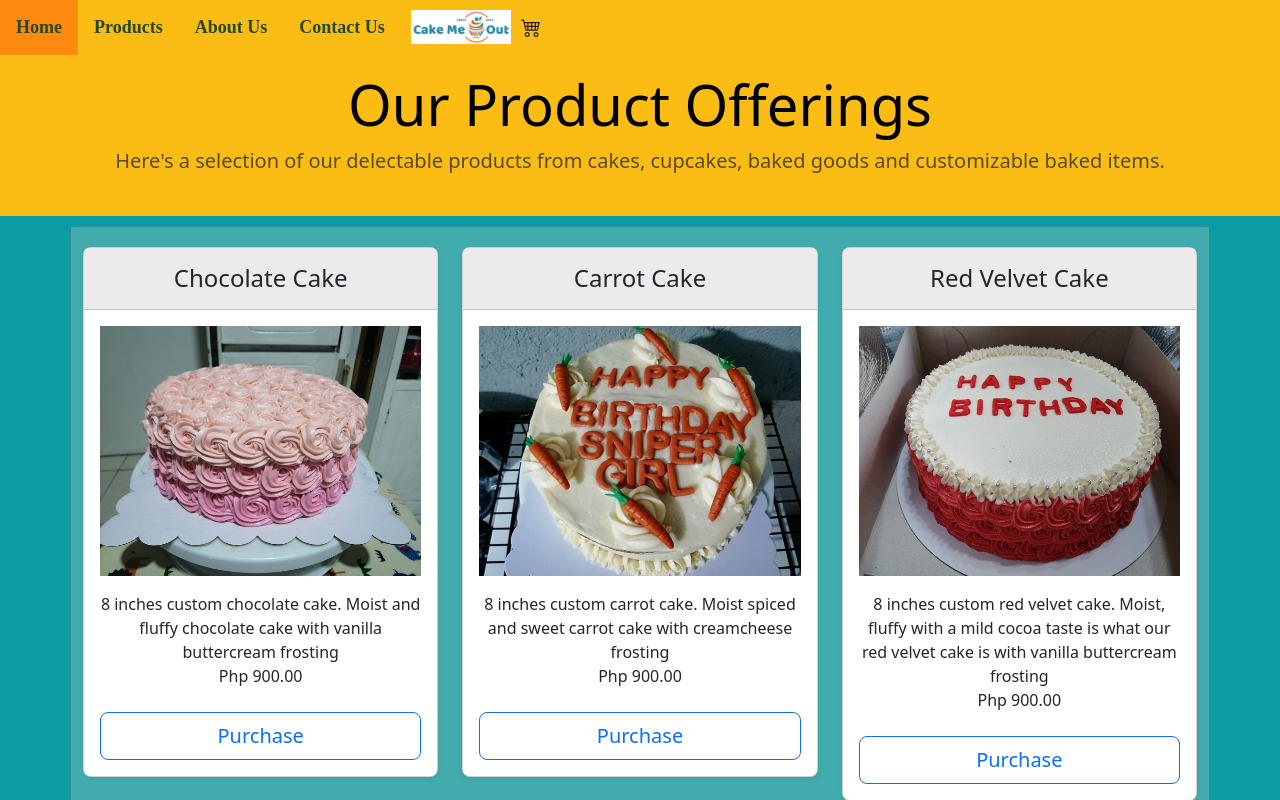
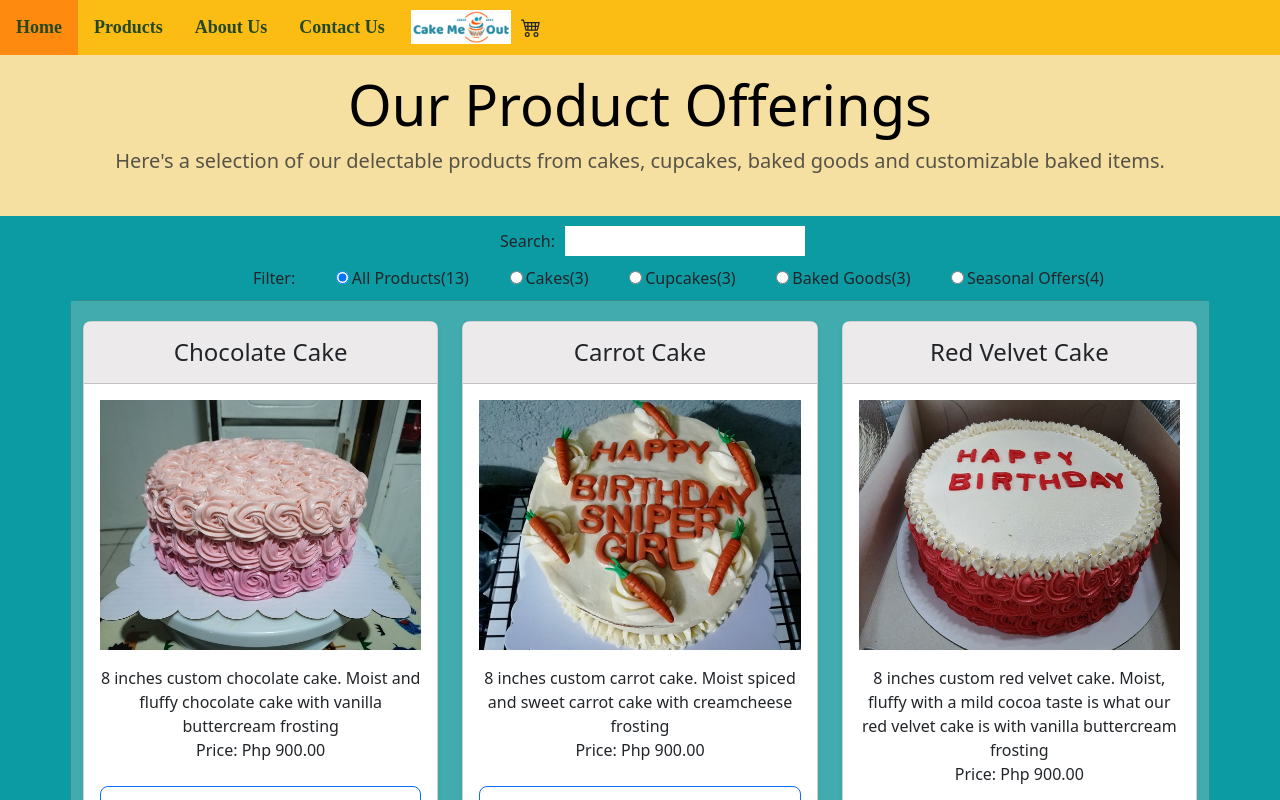
Before and after one commit to Crystal011486/E-commerce, an Angular app in the folder E-commerce-app/: page /products in a window 1280 px wide. Shown: the top 800 px of the page. Built offline with nearby package versions, Linux system fonts and the light colour scheme.

Commit message:
created a functional product filter component, created cart service.ts file and search component file

```diff
--- /dev/null
+++ b/E-commerce-app/src/app/cart.service.ts
@@ -0,0 +1,21 @@
+import { Injectable } from '@angular/core';
+
+@Injectable({
+  providedIn: 'root'
+})
+
+export class CartService {
+  items: any [] = [];
+
+  addToCart(item: any) {
+    this.items.push(item);
+  }
+
+  getItems() {
+    return this.items;
+  }
+
+  clearCart() {
+    this.items = [];
+  }
+}
--- /dev/null
+++ b/E-commerce-app/src/app/filter/filter.component.css
@@ -0,0 +1,17 @@
+.filter-container{
+  margin: 10px;
+  margin-left: 250px;
+}
+
+span {
+  padding-left: 3px;
+  display: inline-block;
+    vertical-align: top;
+    margin-right: 3%;
+}
+
+input{
+  margin-left: 10px;
+
+
+}
--- /dev/null
+++ b/E-commerce-app/src/app/filter/filter.component.html
@@ -0,0 +1,27 @@
+<div class="filter-container">
+  <span>Filter: </span>
+
+  <input type="radio" name="filter" value="All"
+  [(ngModel)]="selectedRadioButtonValue"
+  (change)=" onRadioButtonSelection()" />
+  <span> {{'All Products('+all+')'}}</span>
+
+  <input type="radio" name="filter" value="Cake"
+  [(ngModel)]="selectedRadioButtonValue"
+  (change)="onRadioButtonSelection()" />
+  <span> {{'Cakes('+cake+')'}}</span>
+
+  <input type="radio" name="filter" value="Cupcake"
+  [(ngModel)]="selectedRadioButtonValue"
+  (change)="onRadioButtonSelection()" />
+  <span> {{'Cupcakes('+cupcake+')'}}</span>
+
+  <input type="radio" name="filter" value="Baked Goods"
+  [(ngModel)]="selectedRadioButtonValue"
+  (change)="onRadioButtonSelection()" />
+  <span> {{'Baked Goods('+bakedGoods+')'}}</span>
+
+  <input type="radio" name="filter" value="Seasonal offers"
+  [(ngModel)]="selectedRadioButtonValue"
+  (change)="onRadioButtonSelection()" />
+  <span> {{'Seasonal Offers('+seasonalOffers+')'}}</span>
--- /dev/null
+++ b/E-commerce-app/src/app/filter/filter.component.ts
@@ -0,0 +1,30 @@
+import { Component, OnInit, Input, EventEmitter, Output } from '@angular/core';
+
+@Component({
+  selector: 'app-filter',
+  templateUrl: './filter.component.html',
+  styleUrls: ['./filter.component.css']
+})
+export class FilterComponent implements OnInit {
+
+  constructor() {}
+
+  ngOnInit(): void {
+  }
+
+  @Input() all: number = 0;
+  @Input() cake: number = 0;
+  @Input() cupcake: number = 0;
+  @Input() bakedGoods: number = 0;
+  @Input() seasonalOffers: number = 0;
+
+  selectedRadioButtonValue: string = 'All';
+
+  @Output() filterRadioButtonSelection: EventEmitter<string> = new EventEmitter<string>();
+
+  onRadioButtonSelection () {
+    this.filterRadioButtonSelection.emit(this.selectedRadioButtonValue);
+    //console.log (this.selectedRadioButtonValue)//
+  }
+
+}
--- a/E-commerce-app/src/app/mock-data.service.ts
+++ b/E-commerce-app/src/app/mock-data.service.ts
@@ -8,91 +8,104 @@ export class MockDataService {
       Name: 'Chocolate Cake',
       Description: '8 inches custom chocolate cake. Moist and fluffy chocolate cake with vanilla buttercream frosting',
       Price: '900.00',
-      imageUrl:'/assets/images/cakes/chocolate-cake.jpg'
+      imageUrl:'/assets/images/cakes/chocolate-cake.jpg',
+      Type:'Cake'
       },
 
       {id: 2,
       Name: 'Carrot Cake',
       Description: '8 inches custom carrot cake. Moist spiced and sweet carrot cake with creamcheese frosting',
       Price: '900.00',
-      imageUrl:'/assets/images/cakes/carrot-cake.jpg'
+      imageUrl:'/assets/images/cakes/carrot-cake.jpg',
+      Type:'Cake'
       },
 
       {id: 3,
       Name: 'Red Velvet Cake',
       Description: '8 inches custom red velvet cake. Moist, fluffy with a mild cocoa taste is what our red velvet cake is with vanilla buttercream frosting',
       Price: '900.00',
-      imageUrl:'/assets/images/cakes/redvelvet-cake.jpg'
+      imageUrl:'/assets/images/cakes/redvelvet-cake.jpg',
+      Type: 'Cake'
       },
 
       { id:4,
       Name: 'Chocolate Cupcakes',
       Description: '12 pcs. custom chocolate1 cupcakes. Moist and soft chocolate cupcakes topped with vanilla buttercream frosting',
       Price: '380.00',
-      imageUrl:'/assets/images/cupcakes/chocolate-cupcakes.jpg'
+      imageUrl:'/assets/images/cupcakes/chocolate-cupcakes.jpg',
+      Type: 'Cupcake'
       },
 
       {id: 5,
       Name: 'Cookies and Cream Cupcakes',
       Description: '12 pcs. custom cookies and cream cupcakes. Moist and fluffy cookies and cream cupcakes. We used crumbs Oreo cookies for the cupcake and topped with vanilla buttercream frosting',
       Price: '380.00',
-      imageUrl:'/assets/images/cupcakes/cookiesandcream-cupcakes.jpg'
+      imageUrl:'/assets/images/cupcakes/cookiesandcream-cupcakes.jpg',
+      Type:'Cupcake'
       },
 
       {id: 6,
       Name: 'Red velvet cupcake',
       Description: '12 pcs. custom red velvet cupcakes. Moist and fluffy red velvet cupcakes with vanilla buttercream frosting',
       Price: '380.00',
-      imageUrl:'/assets/images/cupcakes/redvelvet-cupcakes.jpg'
+      imageUrl:'/assets/images/cupcakes/redvelvet-cupcakes.jpg',
+      Type:'Cupcake'
       },
 
       {id:7,
       Name: 'Double Chocolate Brownies',
       Description: '4pcs. per pack double chocolate brownies. Fudgy brownies with chocolate chunks inside.',
       Price: '140.00',
-      imageUrl:'/assets/images/baked-goods/brownies.jpg'
+      imageUrl:'/assets/images/baked-goods/brownies.jpg',
+      Type:'Baked Goods'
       },
 
       {id:8,
       Name: 'Chocolate Crinkles',
       Description: '10 pcs. per pack chocolate crinkles. Crispy on the outside and soft on the inside chocolate crinkles drenched in powdered sugar.',
       Price: '120.00',
-      imageUrl:'/assets/images/baked-goods/choco-crinkles.jpg'
+      imageUrl:'/assets/images/baked-goods/choco-crinkles.jpg',
+      Type: 'Baked Goods'
       },
 
       {id:9,
       Name: 'Chocolate Chip Cookies',
       Description: '5 pcs. per pack chocolate chip cookies. Crunchy cookies with chocolate chips inside.',
       Price: '100.00',
-      imageUrl:'/assets/images/baked-goods/chocochip-cookies.jpg'
+      imageUrl:'/assets/images/baked-goods/chocochip-cookies.jpg',
+      Type:'Baked Goods'
       },
 
       {id:10,
       Name: 'Cupcake Bouquet',
       Description: '7 pcs. chocolate cupcakes with flower designed vaniila buttercream frosting arranged as a bouquet.',
       Price: '650.00',
-      imageUrl:'/assets/images/seasonal/cupcake-bouquet.jpg'
+      imageUrl:'/assets/images/seasonal/cupcake-bouquet.jpg',
+      Type:'Seasonal offers'
       },
 
       {id:11,
       Name: 'Christmas  Mini Cakes',
       Description: '5 inches Christmas themed moist chocolate with vanilla buttercream frosting cakes.',
       Price: '300.00',
-      imageUrl:'/assets/images/seasonal/xmascake.jpg'
+      imageUrl:'/assets/images/seasonal/xmascake.jpg',
+      Type:'Seasonal offers'
       },
 
       {id:12,
       Name: 'Bento Cake & Cupcake Package',
       Description: '4 inch custom moist chocolate cake with 8 pcs custom chocolate cupcakes both with vanilla buttercream frosting.',
       Price: '1000.00',
-      imageUrl:'/assets/images/seasonal/bento-package.jpg'
+      imageUrl:'/assets/images/seasonal/bento-package.jpg',
+      Type:'Seasonal offers'
       },
 
       {id:13,
       Name: 'Valentine Mini Heart Cake',
       Description: '5 inch heart shaped moist chocolate cake with vanilla buttercream frosting',
       Price: '300.00',
-      imageUrl:'/assets/images/seasonal/miniheart-cake.jpg'
+      imageUrl:'/assets/images/seasonal/miniheart-cake.jpg',
+      Type:'Seasonal offers'
       },
     ]
 
--- a/E-commerce-app/src/app/products/products.component.css
+++ b/E-commerce-app/src/app/products/products.component.css
@@ -4,7 +4,7 @@ img{
   height: 250px;
 }
 .pricing-header {
-  background-color: #fbbc14;
+  background-color: #f5dfa1;
 }
 .card.container {
   margin-top: 10px;
--- a/E-commerce-app/src/app/products/products.component.html
+++ b/E-commerce-app/src/app/products/products.component.html
@@ -3,9 +3,21 @@
   <h1 class="display-4 fw-normal text-body-emphasis">Our Product Offerings</h1>
   <p class="fs-5 text-body-secondary">Here's a selection of our delectable products from cakes, cupcakes, baked goods and customizable baked items.</p>
 </div>
-<div class="card container">
+<app-search></app-search>
+<app-filter
+[all]="getTotalProducts()"
+[cake]="getTotalCake()"
+[cupcake]="getTotalCupcake()"
+[bakedGoods]="getTotalBakedGoods()"
+[seasonalOffers]="getTotalSeasonalOffers()"
+(filterRadioButtonSelection)="onFilterRadioButtonChange($event)"></app-filter>
+
+
+  <div class="card container">
 <div class="row row-cols-1 row-cols-md-3 mb-3 text-center">
-  <div class="col" *ngFor="let product of products">
+  <ng-container *ngFor="let product of products">
+  <div class="col"
+  *ngIf="productCountRadioButton === 'All' || productCountRadioButton === product.Type ">
     <div class="card mb-4 rounded-3 shadow-sm">
       <div class="card-header py-3">
         <h4 class="my-0 fw-normal">{{product.Name}}</h4>
@@ -14,12 +26,10 @@
         <img src="{{product.imageUrl}}" alt="{{product.Name}}">
         <ul class="list-unstyled mt-3 mb-4">
           <li>{{product.Description}}</li>
-          <li>Php {{product.Price}}</li>
+          <li>Price: Php {{product.Price}}</li>
         </ul>
         <button type="button" class="w-100 btn btn-lg btn-outline-primary">Purchase</button>
       </div>
     </div>
   </div>
-</div>
-</div>
-</body>
+</ng-container>
--- a/E-commerce-app/src/app/products/products.component.ts
+++ b/E-commerce-app/src/app/products/products.component.ts
@@ -1,5 +1,6 @@
 import { Component } from '@angular/core';
 import { MockDataService } from '../mock-data.service';
+import { CartService } from '../cart.service';
 
 @Component({
   selector: 'app-products',
@@ -10,10 +11,39 @@ export class ProductsComponent {
   products: any[] = [];
   selectedProduct: any;
 
-  constructor (private mockDataService: MockDataService) {}
-
+  constructor (private mockDataService: MockDataService, private cartService: CartService) {}
+//fetch data from mock data service//
   ngOnInit() {
     this.products = this.mockDataService.getProducts();
-    this.selectedProduct = this.mockDataService.getProductsById(2)
+    console.log (this.products)
   }
-}
+//displays number of items per categories in filter radio button//
+  getTotalProducts() {
+    return this.products.length;
+  }
+
+  getTotalCake() {
+    return this.products.filter(products => products.Type === 'Cake').length;
+  }
+
+  getTotalCupcake() {
+    return this.products.filter(products => products.Type === 'Cupcake').length;
+  }
+
+  getTotalBakedGoods() {
+    return this.products.filter(products => products.Type === 'Baked Goods').length;
+  }
+
+  getTotalSeasonalOffers() {
+    return this.products.filter(products => products.Type === 'Seasonal offers').length;
+  }
+
+  //displays products from selected radio button//
+  productCountRadioButton: string = 'All';
+
+  onFilterRadioButtonChange(data: string) {
+    this.productCountRadioButton = data;
+    //console.log (this.productCountRadioButton );//
+  }
+
+  }
--- /dev/null
+++ b/E-commerce-app/src/app/search/search.component.css
@@ -0,0 +1,13 @@
+.search-container{
+  margin: 10px 0px;
+  margin-left: 500px;
+}
+
+input {
+  width: 240px;
+  height: 30px;
+  padding: 15px;
+  border: none;
+  margin-left: 10px;
+
+}
--- /dev/null
+++ b/E-commerce-app/src/app/search/search.component.html
@@ -0,0 +1,4 @@
+<div class="search-container">
+  <span> Search:</span>
+  <input type="text">
+  </div>
```
Also changed, not shown: E-commerce-app/src/app/app.module.ts (+8 -2 lines), E-commerce-app/src/app/search/search.component.ts (added, +10 -0 lines), 2 other files (tests, documents, lock files or other folders).
